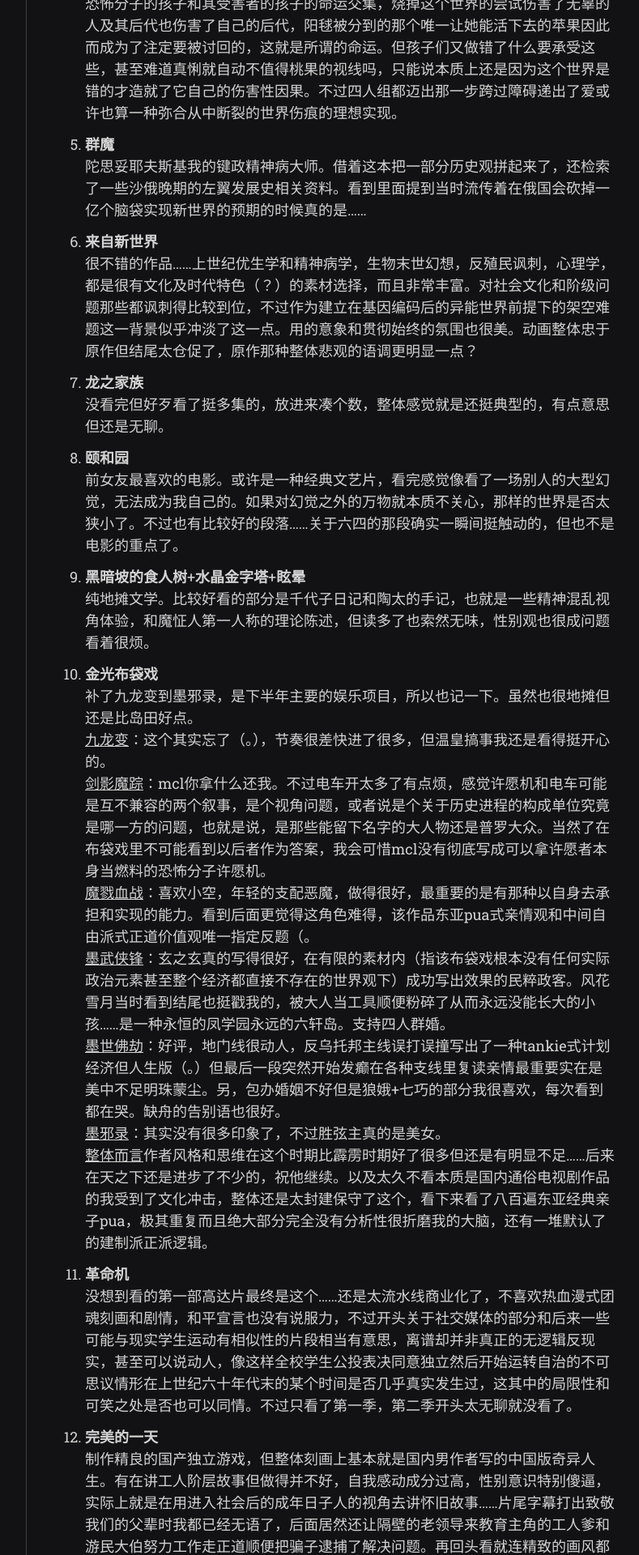
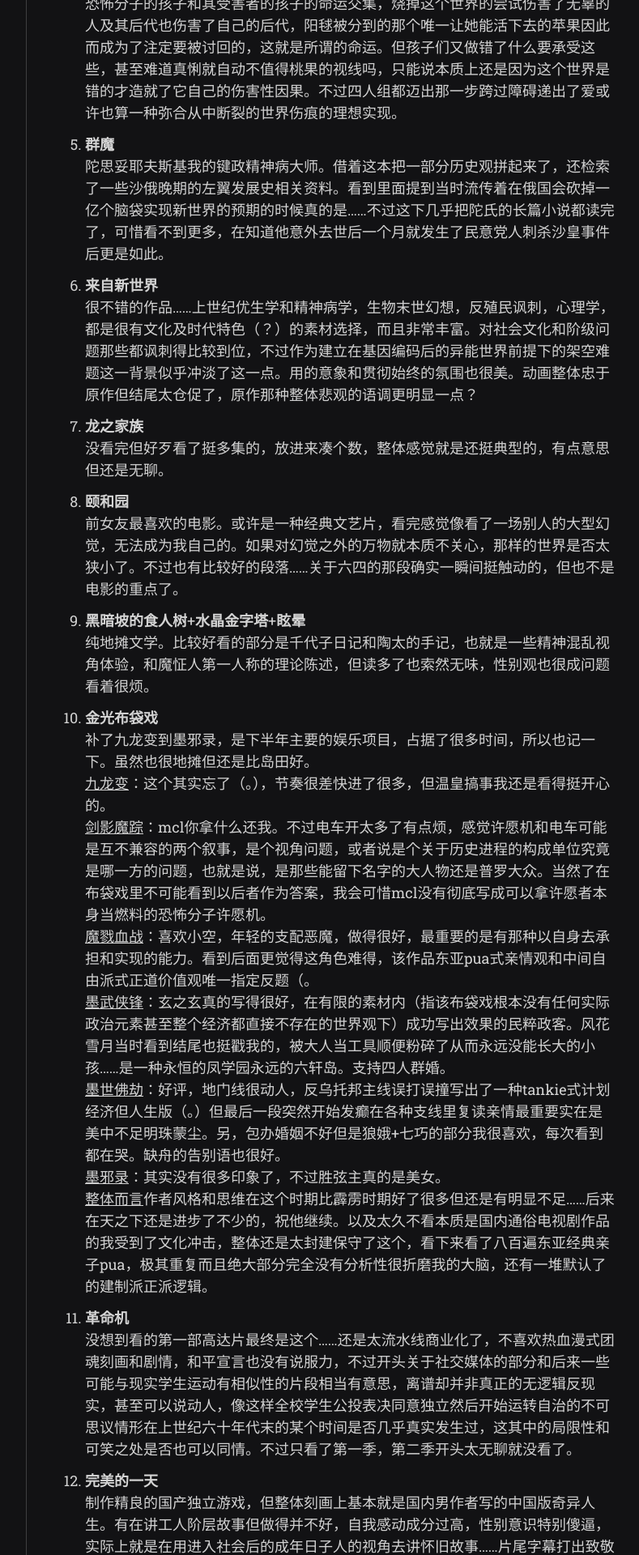
Before and after one commit to scatterdclouds/scatterdclouds.github.io, a Jekyll site: the page built from _posts/2022-12-31-bytheendof2022.md, in a window 1280 px wide. Shown: the part 911-2831 px from the top of the page at 81% size, without its empty margins (357-1146 px from the left). Built offline with Jekyll 4.4.1, drawn with Linux system fonts in a browser that asks for light colours; nearby versions of some CDN libraries; some web fonts are replaced; comment, search, counter and statistics services are not loaded; some of the changed text lies outside the part shown.

Commit message:
Update 2022-12-31-bytheendof2022.md

```diff
--- a/_posts/2022-12-31-bytheendof2022.md
+++ b/_posts/2022-12-31-bytheendof2022.md
@@ -18,7 +18,7 @@ comments: true
 
 16. **回转企鹅罐剧场版前篇** <br/> 我永远喜欢企鹅罐，想早日看到后篇……按剧场版剪辑重温下来的感受大概是，邪教恐怖分子的孩子和其受害者的孩子的命运交集，烧掉这个世界的尝试伤害了无辜的人及其后代也伤害了自己的后代，阳毬被分到的那个唯一让她能活下去的苹果因此而成为了注定要被讨回的，这就是所谓的命运。但孩子们又做错了什么要承受这些，甚至难道真悧就自动不值得桃果的视线吗，只能说本质上还是因为这个世界是错的才造就了它自己的伤害性因果。不过四人组都迈出那一步跨过障碍递出了爱或许也算一种弥合从中断裂的世界伤痕的理想实现。
 
-17. **群魔** <br/> 陀思妥耶夫斯基我的键政精神病大师。借着这本把一部分历史观拼起来了，还检索了一些沙俄晚期的左翼发展史相关资料。看到里面提到当时流传着在俄国会砍掉一亿个脑袋实现新世界的预期的时候真的是……
+17. **群魔** <br/> 陀思妥耶夫斯基我的键政精神病大师。借着这本把一部分历史观拼起来了，还检索了一些沙俄晚期的左翼发展史相关资料。看到里面提到当时流传着在俄国会砍掉一亿个脑袋实现新世界的预期的时候真的是……不过这下几乎把陀氏的长篇小说都读完了，可惜看不到更多，在知道他意外去世后一个月就发生了民意党人刺杀沙皇事件后更是如此。
 
 18. **来自新世界** <br/> 很不错的作品……上世纪优生学和精神病学，生物末世幻想，反殖民讽刺，心理学，都是很有文化及时代特色（？）的素材选择，而且非常丰富。对社会文化和阶级问题那些都讽刺得比较到位，不过作为建立在基因编码后的异能世界前提下的架空难题这一背景似乎冲淡了这一点。用的意象和贯彻始终的氛围也很美。动画整体忠于原作但结尾太仓促了，原作那种整体悲观的语调更明显一点？
 
@@ -28,14 +28,19 @@ comments: true
 
 21. **黑暗坡的食人树**+**水晶金字塔**+**眩晕** <br/> 纯地摊文学。比较好看的部分是千代子日记和陶太的手记，也就是一些精神混乱视角体验，和魔怔人第一人称的理论陈述，但读多了也索然无味，性别观也很成问题看着很烦。
 
-22. **金光布袋戏** <br/> 补了九龙变到墨邪录，是下半年主要的娱乐项目，所以也记一下。虽然也很地摊但还是比岛田好点。 <br/> <u>九龙变</u>：这个其实忘了（。），节奏很差快进了很多，但温皇搞事我还是看得挺开心的。 <br/> <u>剑影魔踪</u>：mcl你拿什么还我。不过电车开太多了有点烦，感觉许愿机和电车可能是互不兼容的两个叙事，是个视角问题，或者说是个关于历史进程的构成单位究竟是哪一方的问题，也就是说，是那些能留下名字的大人物还是普罗大众。当然了在布袋戏里不可能看到以后者作为答案，我会可惜mcl没有彻底写成可以拿许愿者本身当燃料的恐怖分子许愿机。 <br/> <u>魔戮血战</u>：喜欢小空，年轻的支配恶魔，做得很好，最重要的是有那种以自身去承担和实现的能力。看到后面更觉得这角色难得，该作品东亚pua式亲情观和中间自由派式正道价值观唯一指定反题（。 <br/> <u>墨武侠锋</u>：玄之玄真的写得很好，在有限的素材内（指该布袋戏根本没有任何实际政治元素甚至整个经济都直接不存在的世界观下）成功写出效果的民粹政客。风花雪月当时看到结尾也挺戳我的，被大人当工具顺便粉碎了从而永远没能长大的小孩……是一种永恒的凤学园永远的六轩岛。支持四人群婚。 <br/> <u>墨世佛劫</u>：好评，地门线很动人，反乌托邦主线误打误撞写出了一种tankie式计划经济但人生版（。）但最后一段突然开始发癫在各种支线里复读亲情最重要实在是美中不足明珠蒙尘。另，包办婚姻不好但是狼娥+七巧的部分我很喜欢，每次看到都在哭。缺舟的告别语也很好。 <br/> <u>墨邪录</u>：其实没有很多印象了，不过胜弦主真的是美女。 <br/> <u>整体而言</u>作者风格和思维在这个时期比霹雳时期好了很多但还是有明显不足……后来在天之下还是进步了不少的，祝他继续。以及太久不看本质是国内通俗电视剧作品的我受到了文化冲击，整体还是太封建保守了这个，看下来看了八百遍东亚经典亲子pua，极其重复而且绝大部分完全没有分析性很折磨我的大脑，还有一堆默认了的建制派正派逻辑。
+22. **金光布袋戏** <br/> 补了九龙变到墨邪录，是下半年主要的娱乐项目，占据了很多时间，所以也记一下。虽然也很地摊但还是比岛田好。 <br/> <u>九龙变</u>：这个其实忘了（。），节奏很差快进了很多，但温皇搞事我还是看得挺开心的。 <br/> <u>剑影魔踪</u>：mcl你拿什么还我。不过电车开太多了有点烦，感觉许愿机和电车可能是互不兼容的两个叙事，是个视角问题，或者说是个关于历史进程的构成单位究竟是哪一方的问题，也就是说，是那些能留下名字的大人物还是普罗大众。当然了在布袋戏里不可能看到以后者作为答案，我会可惜mcl没有彻底写成可以拿许愿者本身当燃料的恐怖分子许愿机。 <br/> <u>魔戮血战</u>：喜欢小空，年轻的支配恶魔，做得很好，最重要的是有那种以自身去承担和实现的能力。看到后面更觉得这角色难得，该作品东亚pua式亲情观和中间自由派式正道价值观唯一指定反题（。 <br/> <u>墨武侠锋</u>：玄之玄真的写得很好，在有限的素材内（指该布袋戏根本没有任何实际政治元素甚至整个经济都直接不存在的世界观下）成功写出效果的民粹政客。风花雪月当时看到结尾也挺戳我的，被大人当工具顺便粉碎了从而永远没能长大的小孩……是一种永恒的凤学园永远的六轩岛。支持四人群婚。 <br/> <u>墨世佛劫</u>：好评，地门线很动人，反乌托邦主线误打误撞写出了一种tankie式计划经济但人生版（。）但最后一段突然开始发癫在各种支线里复读亲情最重要实在是美中不足明珠蒙尘。另，包办婚姻不好但是狼娥+七巧的部分我很喜欢，每次看到都在哭。缺舟的告别语也很好。 <br/> <u>墨邪录</u>：其实没有很多印象了，不过胜弦主真的是美女。 <br/> <u>整体而言</u>作者风格和思维在这个时期比霹雳时期好了很多但还是有明显不足……后来在天之下还是进步了不少的，祝他继续。以及太久不看本质是国内通俗电视剧作品的我受到了文化冲击，整体还是太封建保守了这个，看下来看了八百遍东亚经典亲子pua，极其重复而且绝大部分完全没有分析性很折磨我的大脑，还有一堆默认了的建制派正派逻辑。
 
 23. **革命机** <br/> 没想到看的第一部高达片最终是这个……还是太流水线商业化了，不喜欢热血漫式团魂刻画和剧情，和平宣言也没有说服力，不过开头关于社交媒体的部分和后来一些可能与现实学生运动有相似性的片段相当有意思，离谱却并非真正的无逻辑反现实，甚至可以说动人，像这样全校学生公投表决同意独立然后开始运转自治的不可思议情形在上世纪六十年代末的某个时间是否几乎真实发生过，这其中的局限性和可笑之处是否也可以同情。不过只看了第一季，第二季开头太无聊就没看了。
 
 24. **完美的一天** <br/> 制作精良的国产独立游戏，但整体刻画上基本就是国内男作者写的中国版奇异人生。有在讲工人阶层故事但做得并不好，自我感动成分过高，性别意识特别傻逼，实际上就是在用进入社会后的成年日子人的视角去讲怀旧故事……片尾字幕打出致敬我们的父辈时我都已经无语了，后面居然还让隔壁的老领导来教育主角的工人爹和游民大伯努力工作走正道顺便把骗子逮捕了解决问题。再回头看就连精致的画风都显得格外无聊，甚至没有烂出趣味性。
 
-其他：暑假读了格雷伯和法农的部分理论，之后上学期间也因为课程读了一点民族解放&无政府主义&齐泽克谈拉康，大概都算有效积累……不过经典理论跟不上现在的世界也是真的（。
+其他：暑假读了格雷伯和法农的部分理论，之后上学期间也因为课程读了一点民族解放&无政府主义&齐泽克谈拉康，都很有用，大概都算有效积累……不过经典理论跟不上现在的世界也是真的（。
+
+| 这辈子一定要看 | 群魔 |
+| 我喜欢的 | 炎拳，电锯人，来自新世界 |
+| 一言难尽 | 颐和园 |
+| 会被我骂，但也懒得再多骂了 | 完美的一天 |
 
 今年大概还是挺特别的，之前沉浸在后革命氛围里很久，但现在反而会看见或许行动在变为可能，看到世界的秩序正在改变，或许需要开始做参与的准备，毕竟就算改变不发生，也迟早要自己成为那种改变。退一步讲，也在思考建立自己的小型乌托邦的方式和需要调整的方法。
 
-后半年的通俗作品最佳之一其实可能是最后看的安多，但我还没看完，所以明年见。
+另，后半年的通俗作品最佳之一其实可能是最后看的安多，但我还没看完，所以明年见。
```
